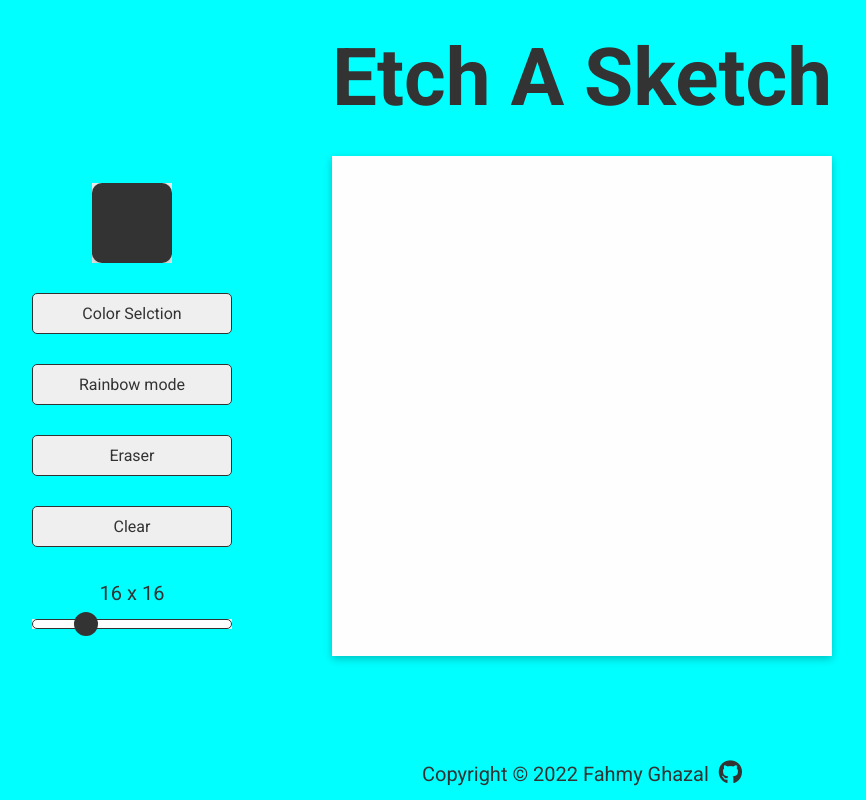
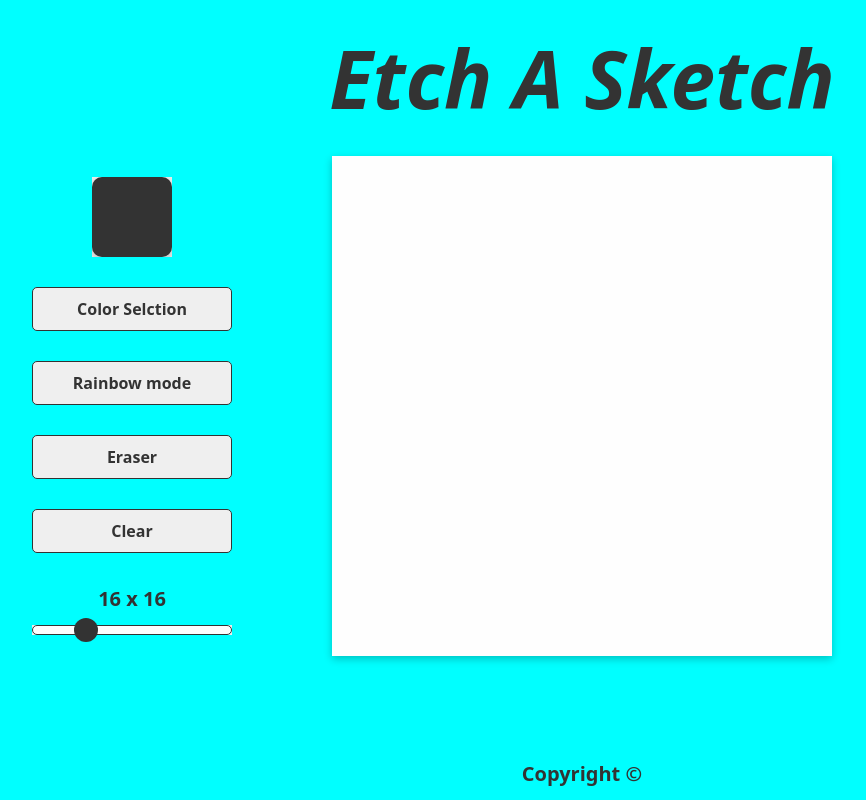
Before and after one commit to Famz88/Etch-a-Sketch, a plain HTML site: page index.html in a window 1280 px wide. Shown: the whole page, without its empty margins (58-924 px from the left). Drawn offline with Linux system fonts and the light colour scheme.

Commit message:
added js

```diff
--- a/index.html
+++ b/index.html
@@ -9,11 +9,10 @@
         <link
           href="https://fonts.googleapis.com/css2?family=Roboto:wght@400;700&display=swap"
           rel="stylesheet"/>
-        <link rel="shortcut icon" href="favicon.ico" />
+        <link rel="shortcut icon" href="favicon.ico.png" />
         <link rel="stylesheet" href="style.css" />
         <script src="https://kit.fontawesome.com/4c536a6bd5.js" crossorigin="anonymous"
         ></script>
-
       </head>
     <body>
         <header class="header">
@@ -35,11 +34,12 @@
             <p>Copyright ©
                 <script>
                 document.write(new Date().getFullYear())
-                </script>
+                </scrip>
                 Fahmy Ghazal
             </p>
             <a href="https://github.com/Famz88" target="_blank">
                 <i class="fab fa-github"></i></a>
         </footer>
+        <script src="javascript.js"></script>
     </body>
 </html>
--- a/style.css
+++ b/style.css
@@ -21,7 +21,8 @@
   body {
     background-color: aqua;
     color: var(--primary-dark);
-    font-family: 'Roboto', sans-serif;
+    font-family: 'Sans';
+    font-weight: bolder;
     line-height: 1.6;
     /* footer support */
     margin-bottom: 100px;
@@ -38,6 +39,7 @@
     color: inherit;
     font-family: inherit;
     font-size: inherit;
+    font-weight: bolder;
     cursor: pointer;
     outline: none;
   }
@@ -51,6 +53,8 @@
   .title {
     text-align: center;
     font-size: 80px;
+    font-family: 'Sans';
+    font-style: italic;
 
   }
 
```
Also changed, not shown: favicon.ico.png (added).
